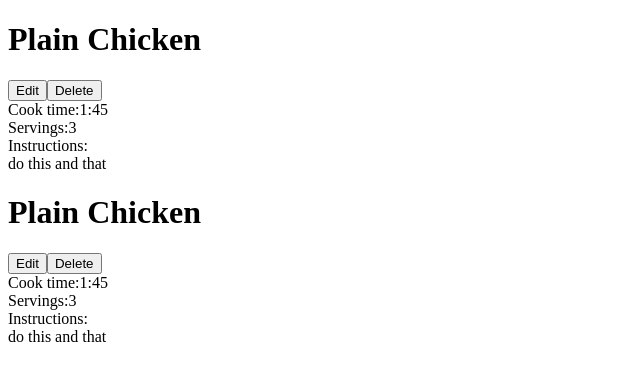
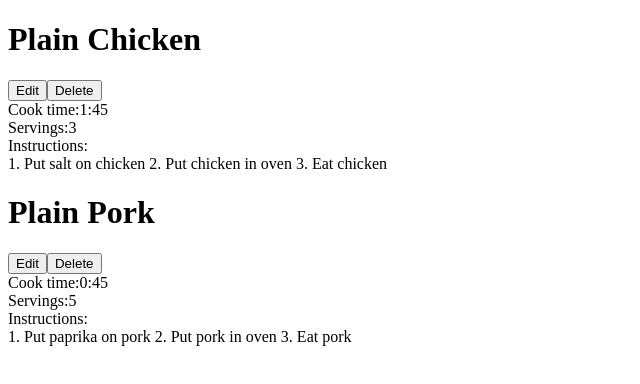
Before and after one commit to AR123456/react-wds-recipe, a React (Create React App) app: page / in a window 1280 px wide. Shown: the top 384 px of the page, without its empty margins (0-640 px from the left). Built offline with nearby package versions, Linux system fonts and the light colour scheme.

Commit message:
mapping seed data

```diff
--- a/src/App.js
+++ b/src/App.js
@@ -2,7 +2,23 @@ import React from "react";
 import RecipeList from "./RecipeList";
 
 function App() {
-  return <RecipeList></RecipeList>;
+  return <RecipeList recipes={sampleRecipes}></RecipeList>;
 }
-
+const sampleRecipes = [
+  {
+    id: 1,
+    name: "Plain Chicken",
+    servings: 3,
+    cookTime: "1:45",
+    instructions:
+      "1. Put salt on chicken\n2. Put chicken in oven\n3. Eat chicken",
+  },
+  {
+    id: 2,
+    name: "Plain Pork",
+    servings: 5,
+    cookTime: "0:45",
+    instructions: "1. Put paprika on pork\n2. Put pork in oven\n3. Eat pork",
+  },
+];
 export default App;
--- a/src/Recipe.js
+++ b/src/Recipe.js
@@ -1,10 +1,11 @@
 import React from "react";
 
-const Recipe = () => {
+const Recipe = (props) => {
+  const { name, cookTime, servings, instructions } = props;
   return (
     <div>
       <div>
-        <h1>Plain Chicken</h1>
+        <h1> {name}</h1>
 
         <div>
           <button>Edit</button>
@@ -13,15 +14,15 @@ const Recipe = () => {
       </div>
       <div>
         <span>Cook time:</span>
-        <span>1:45</span>
+        <span>{cookTime}</span>
       </div>
       <div>
         <span>Servings:</span>
-        <span>3</span>
+        <span>{servings}</span>
       </div>
       <div>
         <span>Instructions:</span>
-        <div>do this and that</div>
+        <div>{instructions}</div>
       </div>
     </div>
   );
--- a/src/RecipeList.js
+++ b/src/RecipeList.js
@@ -1,11 +1,12 @@
 import React from "react";
 import Recipe from "./Recipe";
 
-const RecipeList = () => {
+const RecipeList = ({ recipes }) => {
   return (
     <div>
-      <Recipe></Recipe>
-      <Recipe></Recipe>
+      {recipes.map((recipe) => {
+        return <Recipe key={Recipe.id} {...recipe} />;
+      })}
     </div>
   );
 };
```
